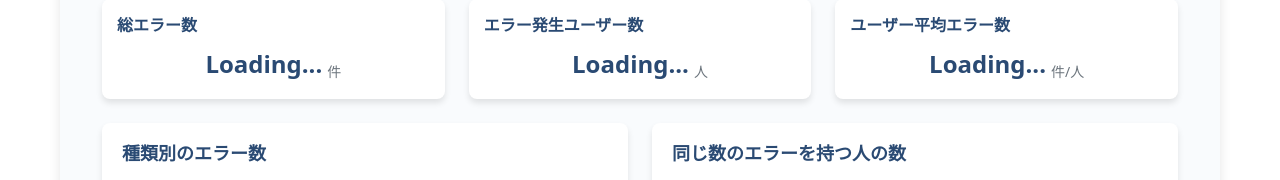
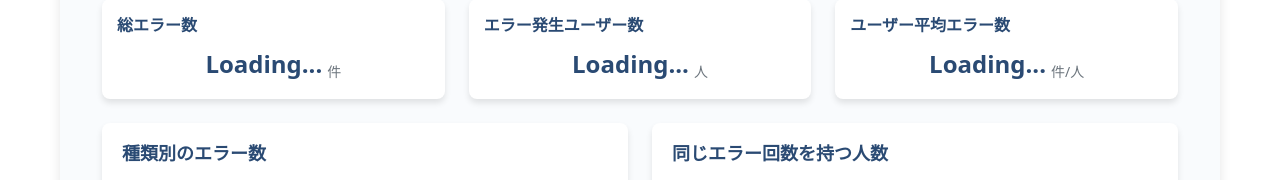
Before and after one commit to vumichien/ntt-backend, a Django app: page /error-log/ in a window 1280 px wide. Shown: the part 256-436 px from the top of the page. Run offline with Django 5.2, Linux system fonts and the light colour scheme; data that the repository does not hold is empty.

Commit message:
change graph name

```diff
--- a/logsearch/errorlog/templates/errorlog/error_log.html
+++ b/logsearch/errorlog/templates/errorlog/error_log.html
@@ -53,7 +53,7 @@
         </div>
         <div class="col-md-6">
             <div class="chart-card fixed-height">
-                <h4>同じ数のエラーを持つ人の数</h4>
+                <h4>同じエラー回数を持つ人数</h4>
                 <div class="chart-container">
                     <canvas id="userErrorBarChart"></canvas>
                 </div>
```
